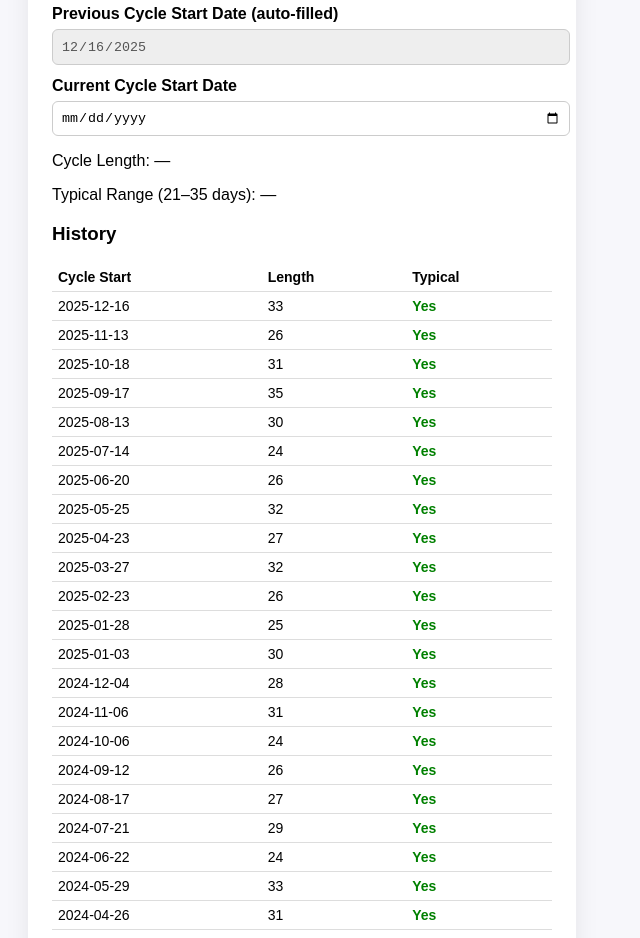
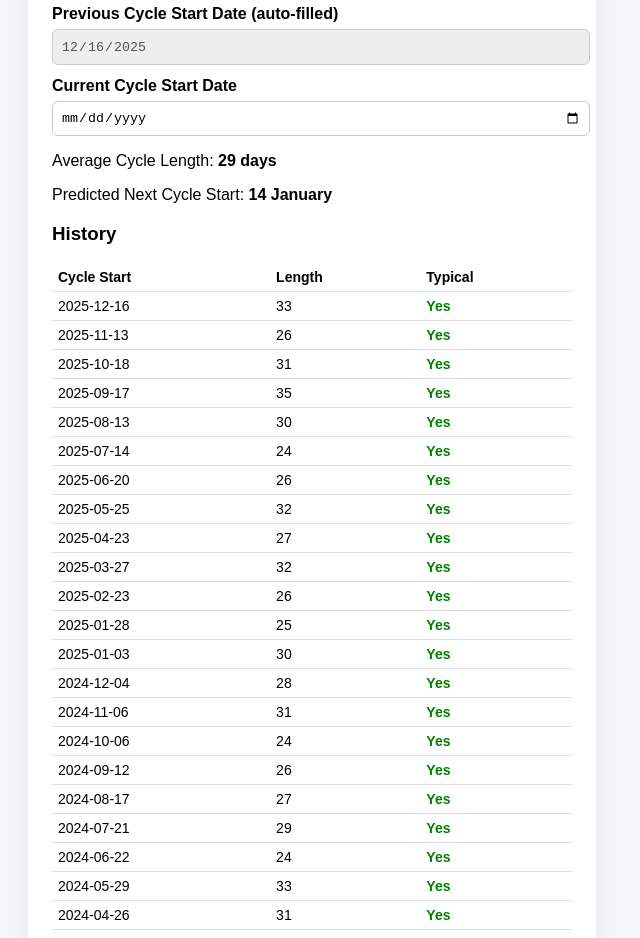
Before and after one commit to chaitrabhat7/cycle-tracker, a plain HTML site: page index.html in a window 1280 px wide. Shown: the part 123-1061 px from the top of the page, without its empty margins (20-660 px from the left). Drawn offline with Linux system fonts and the light colour scheme.

Commit message:
index.html

```diff
--- a/index.html
+++ b/index.html
@@ -6,7 +6,7 @@
   <title>Menstrual Cycle Dashboard</title>
   <style>
     body { font-family: Arial, sans-serif; background:#f7f7fb; padding:40px; }
-    .card { max-width:500px; background:#fff; padding:24px; border-radius:12px; box-shadow:0 10px 25px rgba(0,0,0,0.08); }
+    .card { max-width:520px; background:#fff; padding:24px; border-radius:12px; box-shadow:0 10px 25px rgba(0,0,0,0.08); }
     h1 { font-size:20px; margin-bottom:20px; }
     label { display:block; margin-top:12px; font-weight:bold; }
     input { width:100%; padding:8px; margin-top:6px; border-radius:6px; border:1px solid #ccc; }
@@ -22,58 +22,90 @@
     <h1>Menstrual Cycle Dashboard</h1>
 
     <label>Previous Cycle Start Date (auto-filled)</label>
-    <input type="date" id="prevDate" value="2025-12-16" disabled />
+    <input type="date" id="prevDate" disabled />
 
     <label>Current Cycle Start Date</label>
     <input type="date" id="currentDate" />
 
-    <p style="margin-top:16px;">Cycle Length: <span id="length">—</span></p>
-    <p>Typical Range (21–35 days): <span id="range">—</span></p>
+
+    <p>Average Cycle Length: <strong><span id="avg">—</span> days</strong></p>
+    <p>Predicted Next Cycle Start: <strong><span id="next">—</span></strong></p>
 
     <h3>History</h3>
     <table>
       <thead>
         <tr><th>Cycle Start</th><th>Length</th><th>Typical</th></tr>
       </thead>
-      <tbody id="historyBody">
-        <tr><td>2025-12-16</td><td>33</td><td class="good">Yes</td></tr>
-        <tr><td>2025-11-13</td><td>26</td><td class="good">Yes</td></tr>
-        <tr><td>2025-10-18</td><td>31</td><td class="good">Yes</td></tr>
-        <tr><td>2025-09-17</td><td>35</td><td class="good">Yes</td></tr>
-        <tr><td>2025-08-13</td><td>30</td><td class="good">Yes</td></tr>
-        <tr><td>2025-07-14</td><td>24</td><td class="good">Yes</td></tr>
-        <tr><td>2025-06-20</td><td>26</td><td class="good">Yes</td></tr>
-        <tr><td>2025-05-25</td><td>32</td><td class="good">Yes</td></tr>
-        <tr><td>2025-04-23</td><td>27</td><td class="good">Yes</td></tr>
-        <tr><td>2025-03-27</td><td>32</td><td class="good">Yes</td></tr>
-        <tr><td>2025-02-23</td><td>26</td><td class="good">Yes</td></tr>
-        <tr><td>2025-01-28</td><td>25</td><td class="good">Yes</td></tr>
-        <tr><td>2025-01-03</td><td>30</td><td class="good">Yes</td></tr>
-        <tr><td>2024-12-04</td><td>28</td><td class="good">Yes</td></tr>
-        <tr><td>2024-11-06</td><td>31</td><td class="good">Yes</td></tr>
-        <tr><td>2024-10-06</td><td>24</td><td class="good">Yes</td></tr>
-        <tr><td>2024-09-12</td><td>26</td><td class="good">Yes</td></tr>
-        <tr><td>2024-08-17</td><td>27</td><td class="good">Yes</td></tr>
-        <tr><td>2024-07-21</td><td>29</td><td class="good">Yes</td></tr>
-        <tr><td>2024-06-22</td><td>24</td><td class="good">Yes</td></tr>
-        <tr><td>2024-05-29</td><td>33</td><td class="good">Yes</td></tr>
-        <tr><td>2024-04-26</td><td>31</td><td class="good">Yes</td></tr>
-        <tr><td>2024-03-26</td><td>28</td><td class="good">Yes</td></tr>
-        <tr><td>2024-02-27</td><td>30</td><td class="good">Yes</td></tr>
-        <tr><td>2024-01-28</td><td>31</td><td class="good">Yes</td></tr>
-      </tbody>
+      <tbody id="historyBody"></tbody>
     </table>
   </div>
 
 <script>
-  const prevDate = new Date(document.getElementById('prevDate').value);
+// ===== BASELINE HISTORY (REVERSE CHRONOLOGICAL) =====
+const history = [
+  { start: '2025-12-16', length: 33 },
+  { start: '2025-11-13', length: 26 },
+  { start: '2025-10-18', length: 31 },
+  { start: '2025-09-17', length: 35 },
+  { start: '2025-08-13', length: 30 },
+  { start: '2025-07-14', length: 24 },
+  { start: '2025-06-20', length: 26 },
+  { start: '2025-05-25', length: 32 },
+  { start: '2025-04-23', length: 27 },
+  { start: '2025-03-27', length: 32 },
+  { start: '2025-02-23', length: 26 },
+  { start: '2025-01-28', length: 25 },
+  { start: '2025-01-03', length: 30 },
+  { start: '2024-12-04', length: 28 },
+  { start: '2024-11-06', length: 31 },
+  { start: '2024-10-06', length: 24 },
+  { start: '2024-09-12', length: 26 },
+  { start: '2024-08-17', length: 27 },
+  { start: '2024-07-21', length: 29 },
+  { start: '2024-06-22', length: 24 },
+  { start: '2024-05-29', length: 33 },
+  { start: '2024-04-26', length: 31 },
+  { start: '2024-03-26', length: 28 },
+  { start: '2024-02-27', length: 30 },
+  { start: '2024-01-28', length: 31 }
+];
+
+// ===== ELEMENTS =====
+const prevInput = document.getElementById('prevDate');
 const currInput = document.getElementById('currentDate');
 const lengthEl = document.getElementById('length');
 const rangeEl = document.getElementById('range');
+const avgEl = document.getElementById('avg');
+const nextEl = document.getElementById('next');
+const tbody = document.getElementById('historyBody');
 
+// ===== RENDER HISTORY =====
+history.forEach(c => {
+  const tr = document.createElement('tr');
+  tr.innerHTML = `<td>${c.start}</td><td>${c.length}</td><td class="good">Yes</td>`;
+  tbody.appendChild(tr);
+});
+
+// ===== AUTO-FILL PREVIOUS CYCLE =====
+prevInput.value = history[0].start;
+
+// ===== CALCULATE AVERAGE =====
+const avg = Math.round(history.reduce((s, c) => s + c.length, 0) / history.length);
+avgEl.textContent = avg;
+
+// ===== PREDICT NEXT CYCLE =====
+const latest = new Date(history[0].start);
+latest.setDate(latest.getDate() + avg);
+const months = ['January','February','March','April','May','June','July','August','September','October','November','December'];
+const d = latest.getDate();
+const m = months[latest.getMonth()];
+nextEl.textContent = `${d} ${m}`; // formatted as: date Month().split('T')[0];
+
+// ===== HANDLE CURRENT DATE INPUT =====
 currInput.addEventListener('change', () => {
+  const prev = new Date(prevInput.value);
   const curr = new Date(currInput.value);
-    const diff = Math.round((curr - prevDate) / (1000*60*60*24));
+  const diff = Math.round((curr - prev) / (1000 * 60 * 60 * 24));
   lengthEl.textContent = diff;
   if (diff >= 21 && diff <= 35) {
     rangeEl.textContent = 'Yes';
```
Lines whose indentation alone changed are shown as unchanged.
